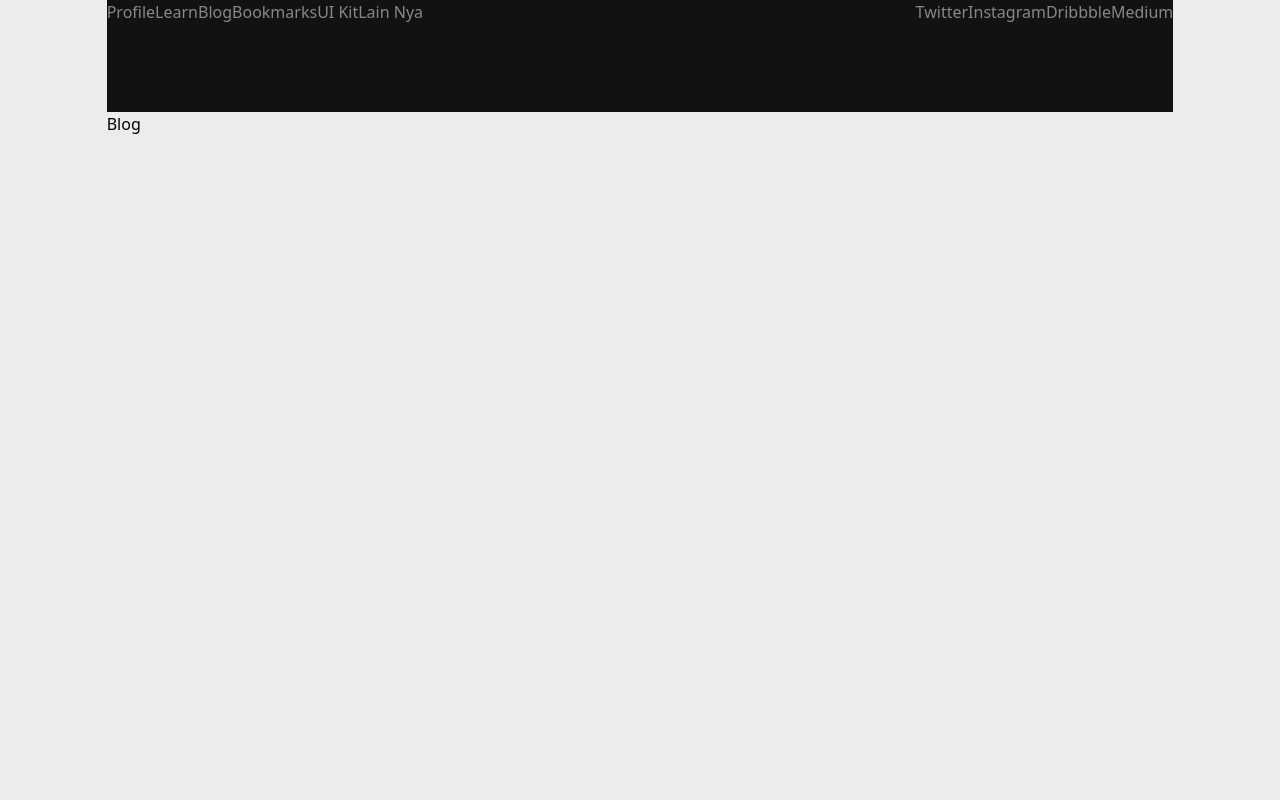
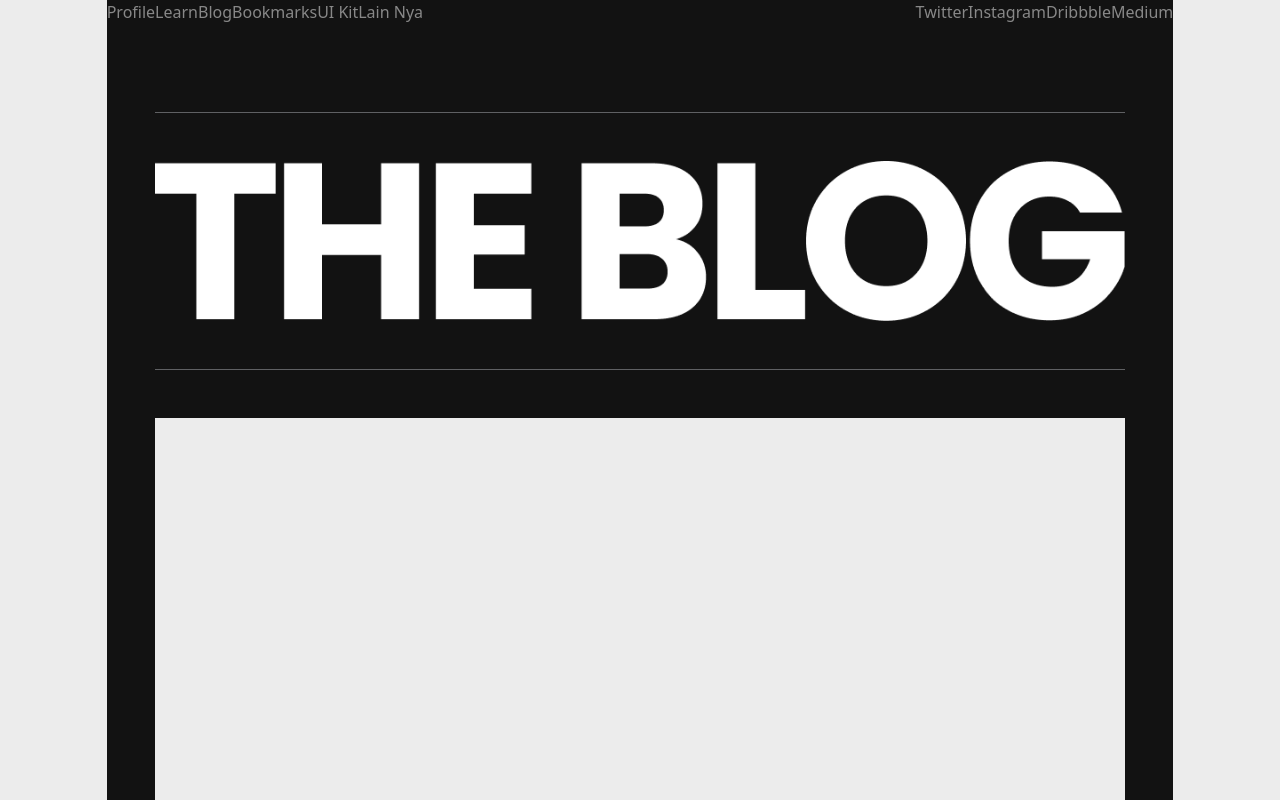
Before and after one commit to igorbeduin/tailwind-blog, a React (Create React App) app: page /blog in a window 1280 px wide. Shown: the top 800 px of the page. Built offline with nearby package versions, Linux system fonts and the light colour scheme.

Commit message:
feat: organiza estrutura de seções do Blog

```diff
--- a/src/pages/Blog.tsx
+++ b/src/pages/Blog.tsx
@@ -1,7 +1,34 @@
 import React from "react";
+
+import blogLogo from "../assets/imgs/logo.png";
+import learnBanner from "../assets/imgs/learnbanner.png";
 
 export default function Blog() {
     return (
-        <div>Blog</div>
+        <section>
+            <section className="bg-surface px-12 h-fit">
+                <figure className="flex justify-center items-center border border-solid border-y-primary-base-low border-x-0 h-fit">
+                    <img className="my-12" src={blogLogo} alt="Blog Logo"/>
+                </figure>
+            </section>
+            <section className="p-12 h-fit bg-surface">
+                <article className="bg-back h-96"></article>
+            </section>
+            <section className="p-12 h-fit bg-base">
+                <article className="h-96 bg-primary-base-lowest"></article>
+            </section>
+            <section className="p-12 h-fit bg-neutral">
+                <article className="h-96 bg-primary-neutral-lowest"></article>
+            </section>
+            <section className="h-fit">
+                <figure>
+                    <img src={learnBanner}>
+                    </img>
+                </figure>
+            </section>
+            <section className="p-12 h-fit bg-base">
+                <article className="h-96 bg-primary-base-lowest"></article>
+            </section>
+        </section>
     );
 }
```
